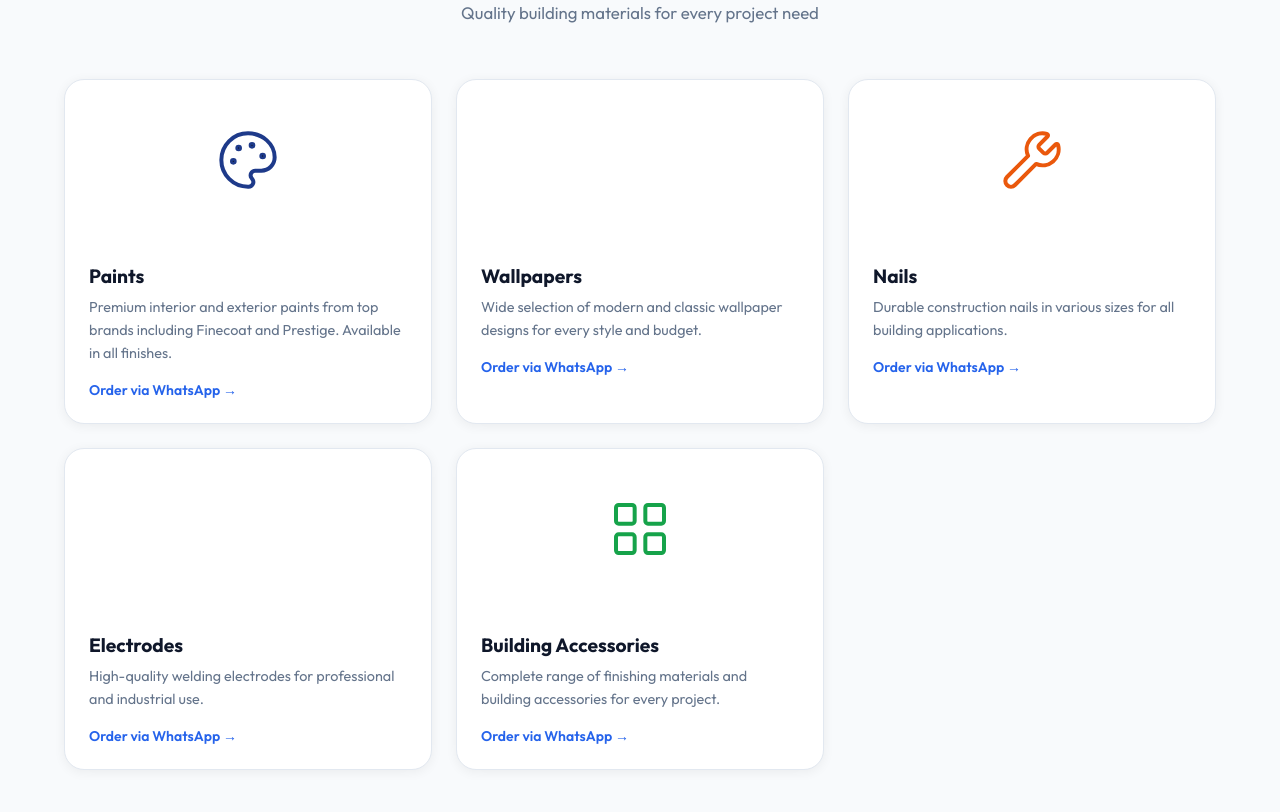
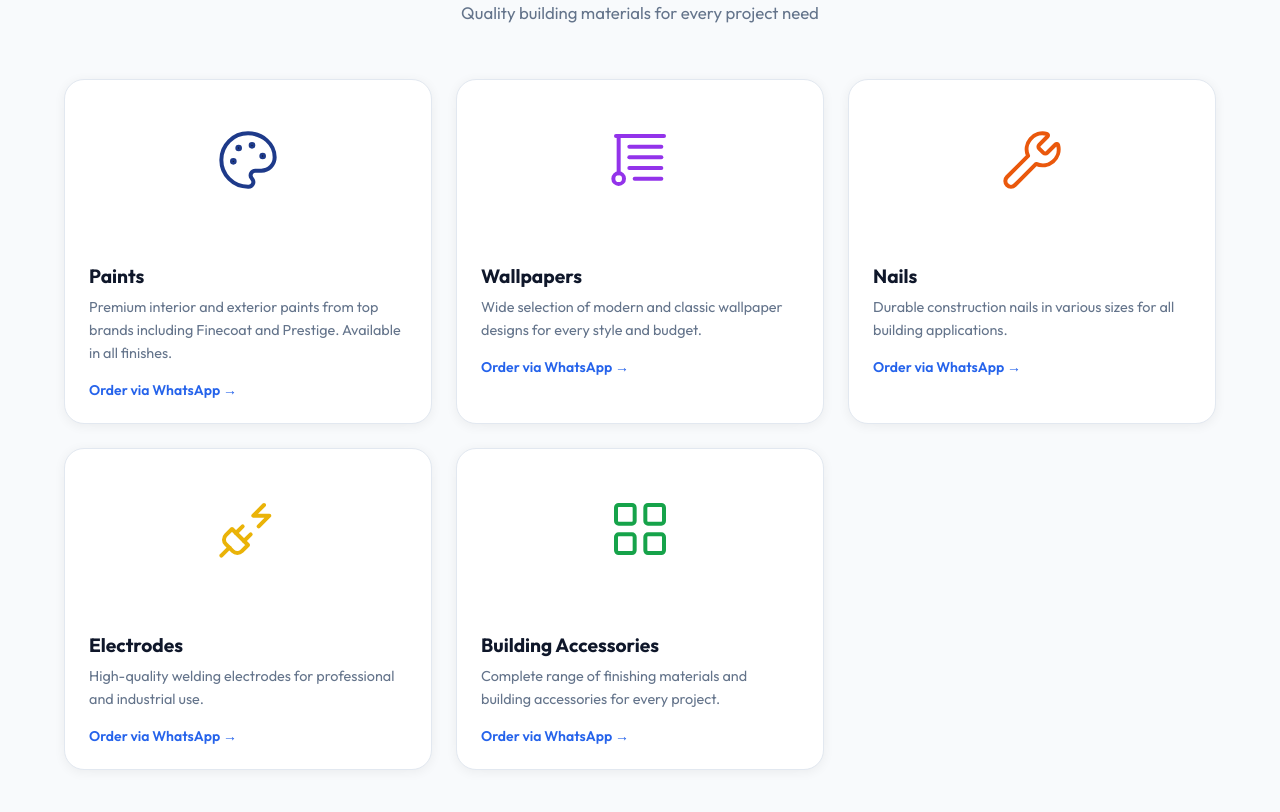
Before and after one commit to Ayotheg/kayze-concept, a React (Vite) app: page / in a window 1280 px wide. Shown: the part 2500-3312 px from the top of the page. Built offline with nearby package versions, Linux system fonts and the light colour scheme.

Commit message:
Google maps fixed and icons

```diff
--- a/src/App.css
+++ b/src/App.css
@@ -16,6 +16,8 @@
   --gray: #64748b;
   --gray-light: #f1f5f9;
   --green: #16a34a;
+  --purple: #9333ea;
+  --yellow: #eab308;
   --font: 'Outfit', sans-serif;
 }
 
--- a/src/constants/index.js
+++ b/src/constants/index.js
@@ -18,7 +18,7 @@
 
 export const WHATSAPP_NUMBER = "2348033227792";
 export const WHATSAPP_URL = `https://api.whatsapp.com/send?phone=${WHATSAPP_NUMBER}&text=Hello%20Kayze%20Concept!%20I%20would%20like%20to%20make%20an%20inquiry.`;
-export const MAPS_URL = "https://www.google.com/maps/search/?api=1&query=Kayze+Concept,+18+Old+Oko+Oba+Road,+Orile-Agege,+Lagos";
+export const MAPS_URL = "https://maps.app.goo.gl/zxz6Lf25VCo3fwpr6?g_st=ic";
 
 export const navLinks = ["Home", "About", "Products", "Brands", "Gallery", "Location", "Contact"];
 
```
